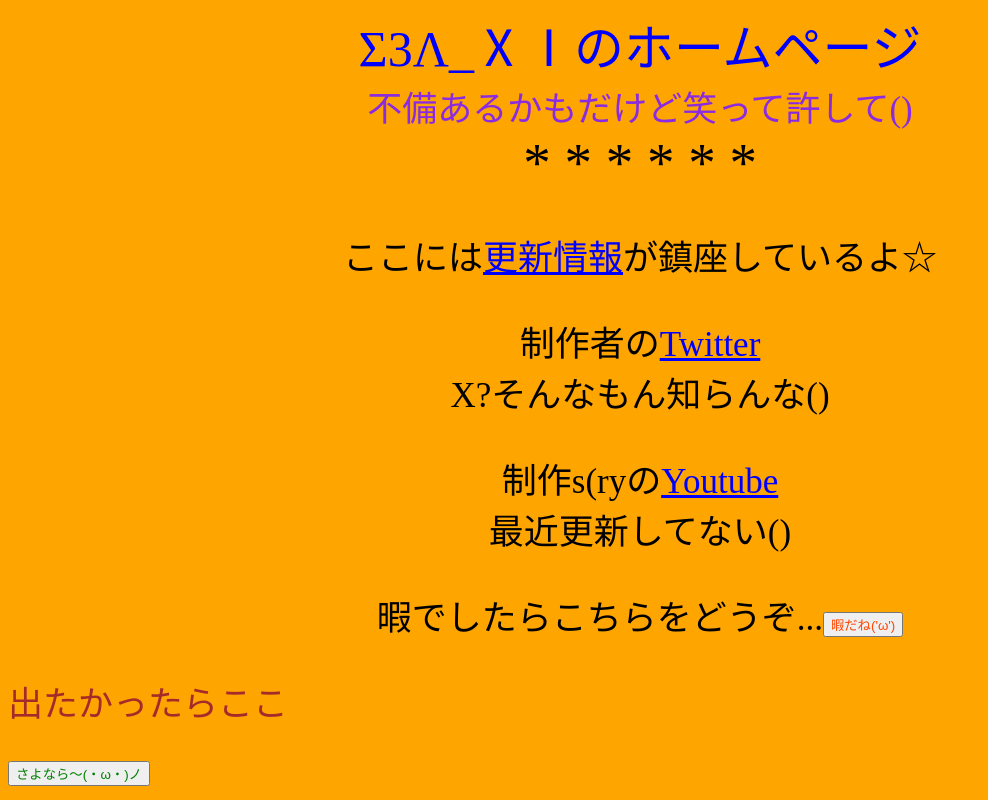
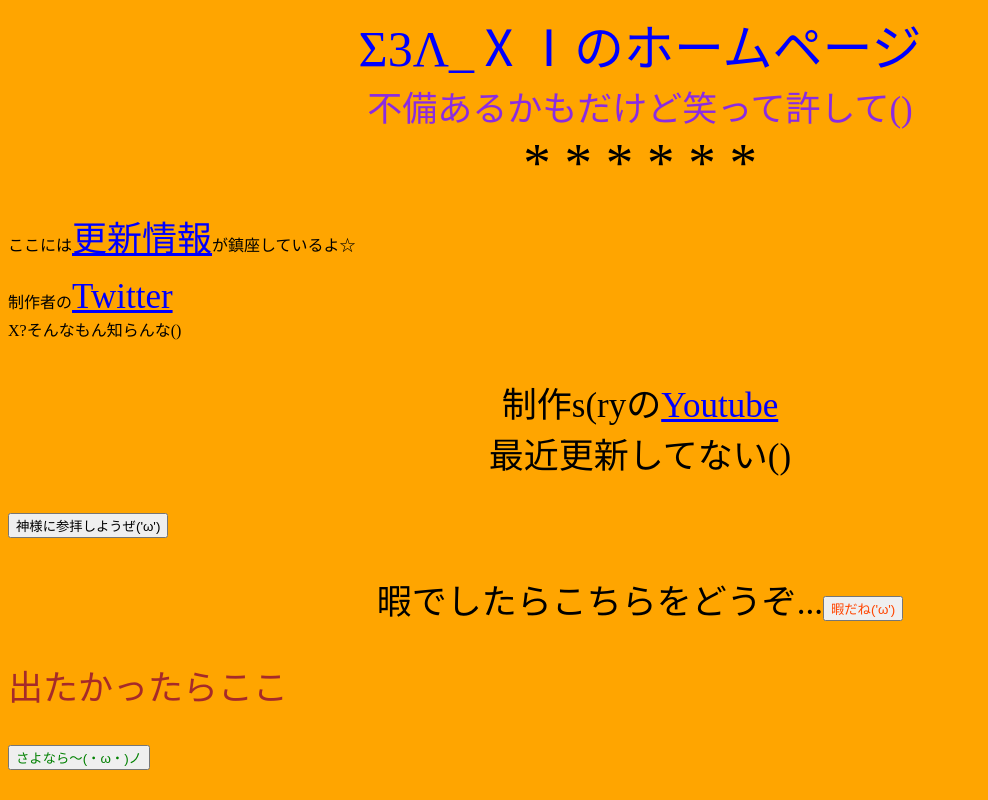
Before and after one commit to Kastexe/-3-, a plain HTML site: page index.html in a window 1280 px wide. Shown: the whole page, without its empty margins (0-988 px from the left). Drawn offline with nearby package versions, Linux system fonts and the light colour scheme.

Commit message:
Update index.html

```diff
--- a/index.html
+++ b/index.html
@@ -6,20 +6,21 @@
         <link href="my_HP.css" rel="stylesheet" type="text/css" />
         <script src="https://code.jquery.com/jquery-3.6.0.min.js"></script>
         <!--↑JavaScriptの動作に必須ではないけどあると便利-->
-        <title>Σ3Λ_ⅩⅠのホームページ(´・ω・`)</title>
+        <title>Σ3Λ_ⅩⅠのホームページ(´・ω・`)<button>なあにここ</button></title>
     </head>
     <body>
         <!--ここからwebページの見た目-->
-        <div>
+        <div class="div">
             <div id="title">Σ3Λ_ⅩⅠのホームページ</div>
             <div id="subtitle">不備あるかもだけど笑って許して()</div>
             <div class="partition">*  *  *  *  *  *</div>
         </div>
-        <p class="text">ここには<a class="go" href="sub.html">更新情報</a>が鎮座しているよ☆</p>
-        <p class="text">制作者の<a class="go" href="https://x.com/Sumimaru_maimai" target="_blank">Twitter</a><br />
+        <p class="text_1">ここには<a class="go" href="sub.html">更新情報</a>が鎮座しているよ☆</p>
+        <p class="text_1">制作者の<a class="go" href="https://x.com/Sumimaru_maimai" target="_blank">Twitter</a><br />
             X?そんなもん知らんな()</p>
         <p class="text">制作s(ryの<a class="go" href="https://www.youtube.com/@kast_64" target="_blank">Youtube</a><br />
         最近更新してない()</p>
+        <button type="button" id="god">神様に参拝しようぜ('ω')</button>
         <p class="text">暇でしたらこちらをどうぞ...<button type="button" id="hima">暇だね('ω')</button></p>
         <p class="back">出たかったらここ</p>
         <button type="button" id="bye">さよなら～(・ω・)ノ</button>
```
